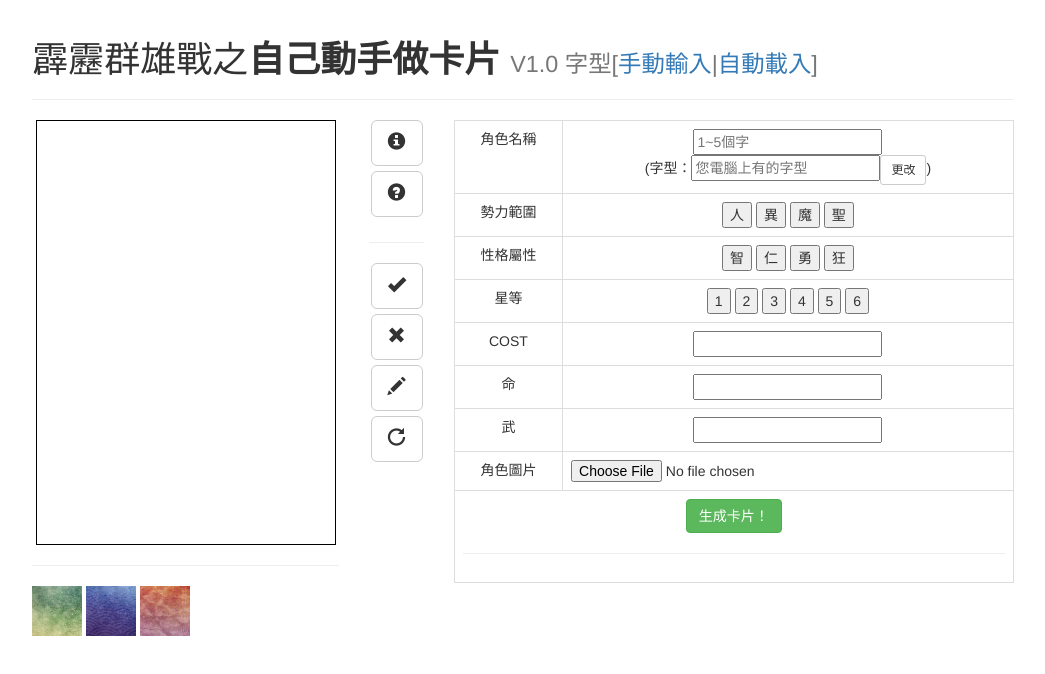
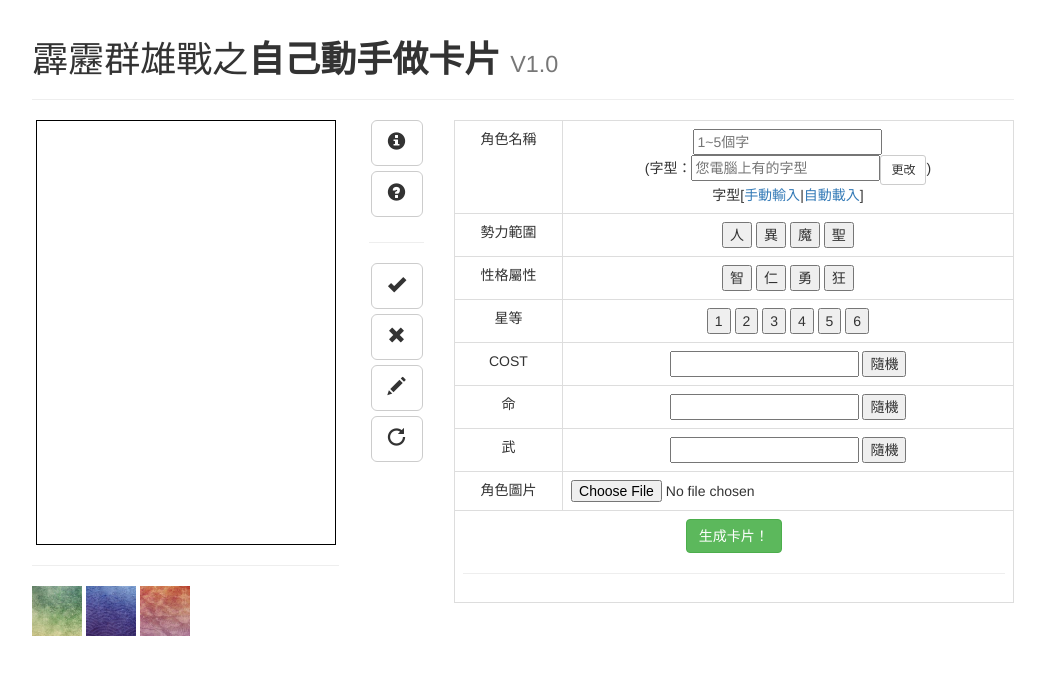
Before and after one commit to erwaiyang/PiliCardMaker, a plain HTML site: page index.html in a window 1280 px wide. Shown: the whole page, without its empty margins (117-1162 px from the left). Drawn offline with nearby package versions, Linux system fonts and the light colour scheme.

Commit message:
Change Type options' position and add 3 randomize buttons(but i haven't implemented yet)

```diff
--- a/index.html
+++ b/index.html
@@ -28,7 +28,7 @@
 				<div class="row-fluid">
 					<div class="col-lg-12">
 						<div class="page-header">
-							<h1>霹靂群雄戰之<strong>自己動手做卡片</strong> <small>V1.0 字型[<a href="#" id="fontMode_input">手動輸入</a>|<a href="#" id="fontMode_auto">自動載入</a>]</small>	</h1>
+							<h1>霹靂群雄戰之<strong>自己動手做卡片</strong> <small>V1.0</small>	</h1>
 						</div>
 					</div>
 				</div>
@@ -82,6 +82,8 @@
 									<span id="fontMode_auto">
 										(字型：<span id="fontList">字型載入中</span>)
 									</span>
+									<br />
+									 字型[<a href="#" id="fontMode_input">手動輸入</a>|<a href="#" id="fontMode_auto">自動載入</a>]
 								</td>
 							</tr>
 							<tr>
@@ -116,16 +118,22 @@
 								<td>COST</td>
 								<td>
 									<input type="number" id="input_cost" />
-									<br />
+									<button>隨機</button>
 								</td>
 							</tr>
 							<tr>
 								<td>命</td>
-								<td><input type="number" id="input_hp" /></td>
+								<td>
+									<input type="number" id="input_hp" />
+									<button>隨機</button>
+								</td>
 							</tr>
 							<tr>
 								<td>武</td>
-								<td><input type="number" id="input_mp" /></td>
+								<td>
+									<input type="number" id="input_mp" />
+									<button>隨機</button>
+								</td>
 							</tr>
 							<tr>
 								<td>角色圖片</td>
@@ -156,6 +164,8 @@
 
 	<script type="text/javascript" src="./js/fabric.js-1.4.4/dist/fabric.min.js"></script>
 	<script type="text/javascript" src="./js/js.js"></script>
-<object id="fontListSWF" name="fontListSWF" type="application/x-shockwave-flash" data="./test/FontList.swf" width="1" height="1">
+
+	<!--flash object-->
+	<object id="fontListSWF" name="fontListSWF" type="application/x-shockwave-flash" data="./test/FontList.swf" width="1" height="1">
 </body>
 </html>
```
